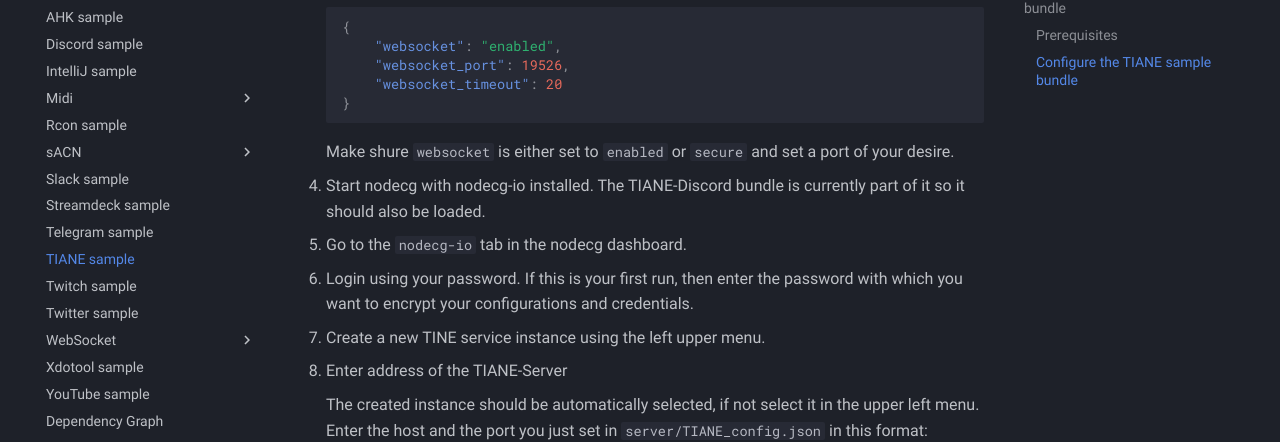
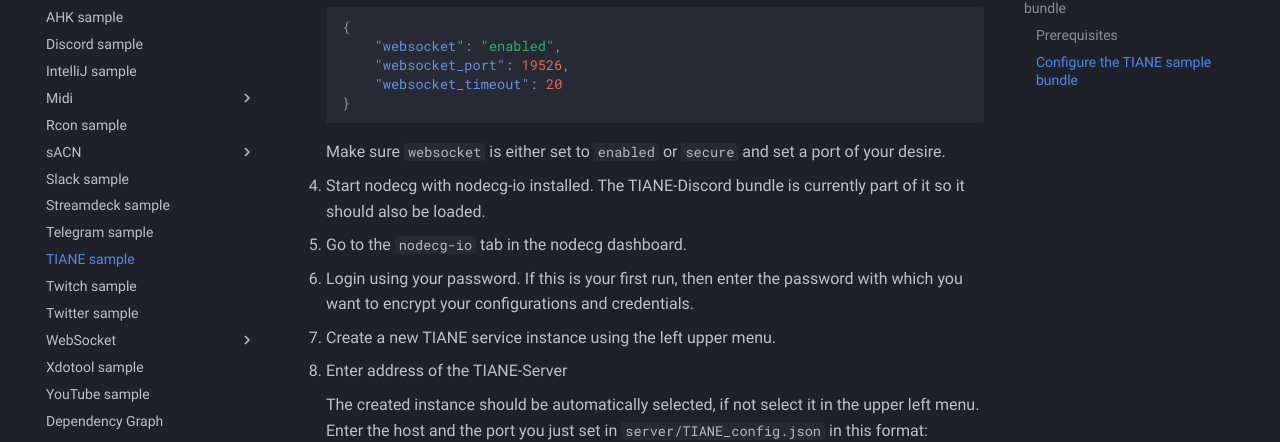
Before and after one commit to codeoverflow-org/nodecg-io-docs, an MkDocs documentation site: the page built from docs/samples/tiane.md, in a window 1280 px wide and 900 px high, scrolled down 719 px. Shown: the part 118-560 px from the top of the window. Built offline with MkDocs 1.6.1 and Material for MkDocs 9.7.7, drawn with Linux system fonts in a browser that asks for light colours; comment, search, counter and statistics services are not loaded.

Commit message:
Fix a little typo in TIANE sample

````diff
--- a/docs/samples/tiane.md
+++ b/docs/samples/tiane.md
@@ -30,7 +30,7 @@ The TIANE-Discord example bundle in `samples/tiane-discord` shows how to make ti
     }
     ```
 
-    Make shure `websocket` is either set to `enabled` or `secure` and set a port of your desire.
+    Make sure `websocket` is either set to `enabled` or `secure` and set a port of your desire.
 
 4. Start nodecg with nodecg-io installed. The TIANE-Discord bundle is currently part of it so it should also be loaded.
 
@@ -38,7 +38,7 @@ The TIANE-Discord example bundle in `samples/tiane-discord` shows how to make ti
 
 6. Login using your password. If this is your first run, then enter the password with which you want to encrypt your configurations and credentials.
 
-7. Create a new TINE service instance using the left upper menu.
+7. Create a new TIANE service instance using the left upper menu.
 
 8. Enter address of the TIANE-Server
 
````
